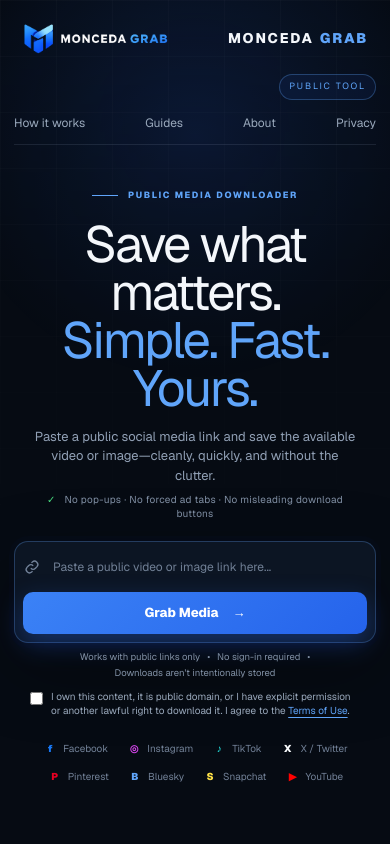
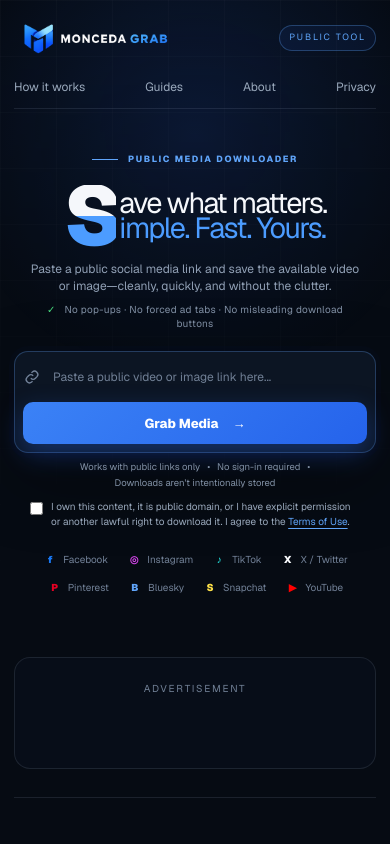
Before and after one commit to mmoncda/monceda-grab, a Next.js app: page / in a window 390 px wide. Shown: the top 844 px of the page. Built offline with nearby package versions, Linux system fonts and the light colour scheme.

Commit message:
Refine Monceda Grab hero and header

```diff
--- a/app/globals.css
+++ b/app/globals.css
@@ -1536,3 +1536,392 @@
     transform: none;
   }
 }
+
+/* ===== MONCEDA GRAB — HERO COPY SMALLER + CENTERED ===== */
+
+.hero-copy {
+  max-width: 700px;
+  margin-left: auto;
+  margin-right: auto;
+  font-size: 13px;
+  line-height: 1.45;
+  text-align: center;
+}
+
+@media (max-width: 430px) {
+  .hero-copy {
+    max-width: 92%;
+    font-size: 12px;
+    line-height: 1.45;
+  }
+}
+
+
+/* ===== MONCEDA GRAB — ONE SHARED HERO S ===== */
+
+.hero-title-shared-s {
+  display: flex !important;
+  align-items: center;
+  justify-content: center;
+  width: 100%;
+  gap: 3px;
+  margin-left: auto;
+  margin-right: auto;
+  text-align: left !important;
+}
+
+.hero-shared-s {
+  display: block;
+  flex: 0 0 auto;
+  margin-right: -2px;
+  font-size: 112px;
+  font-weight: 400;
+  line-height: 0.78;
+  letter-spacing: -0.08em;
+  color: #f5f7fb;
+  transform: translateY(1px);
+}
+
+.hero-shared-lines {
+  display: flex;
+  flex-direction: column;
+  align-items: flex-start;
+  justify-content: center;
+  line-height: 0.98;
+}
+
+.hero-shared-top,
+.hero-shared-bottom {
+  display: block;
+  white-space: nowrap;
+  font-size: 58px;
+  font-weight: 400;
+  letter-spacing: -0.055em;
+}
+
+.hero-shared-top {
+  color: #f5f7fb;
+}
+
+.hero-shared-bottom {
+  color: #4c9cff;
+}
+
+@media (max-width: 700px) {
+  .hero-title-shared-s {
+    gap: 2px;
+  }
+
+  .hero-shared-s {
+    font-size: 72px;
+  }
+
+  .hero-shared-top,
+  .hero-shared-bottom {
+    font-size: 36px;
+  }
+}
+
+@media (max-width: 430px) {
+  .hero-shared-s {
+    font-size: 58px;
+  }
+
+  .hero-shared-top,
+  .hero-shared-bottom {
+    font-size: 29px;
+  }
+}
+
+
+/* ===== MONCEDA GRAB — SHARED S LARGER ===== */
+
+.hero-shared-s {
+  font-size: 138px;
+  line-height: 0.72;
+  transform: translateY(2px);
+}
+
+@media (max-width: 700px) {
+  .hero-shared-s {
+    font-size: 86px;
+    line-height: 0.74;
+  }
+}
+
+@media (max-width: 430px) {
+  .hero-shared-s {
+    font-size: 68px;
+    line-height: 0.76;
+  }
+}
+
+
+/* ===== MONCEDA GRAB — SHARED S EXTRA LARGE ===== */
+
+.hero-shared-s {
+  font-size: 158px;
+  line-height: 0.68;
+  transform: translateY(3px);
+}
+
+@media (max-width: 700px) {
+  .hero-shared-s {
+    font-size: 96px;
+    line-height: 0.72;
+  }
+}
+
+@media (max-width: 430px) {
+  .hero-shared-s {
+    font-size: 76px;
+    line-height: 0.74;
+  }
+}
+
+
+/* ===== MONCEDA GRAB — SHARED S XXL ===== */
+
+.hero-shared-s {
+  font-size: 184px;
+  line-height: 0.64;
+  transform: translateY(4px);
+}
+
+@media (max-width: 700px) {
+  .hero-shared-s {
+    font-size: 112px;
+    line-height: 0.68;
+  }
+}
+
+@media (max-width: 430px) {
+  .hero-shared-s {
+    font-size: 88px;
+    line-height: 0.70;
+  }
+}
+
+
+/* ===== MONCEDA GRAB — SHARED S THICK + TWO TONE ===== */
+
+.hero-shared-s {
+  font-size: 184px;
+  font-weight: 900;
+  line-height: 0.72;
+  margin-right: -8px;
+  letter-spacing: -0.10em;
+
+  background: linear-gradient(
+    to bottom,
+    #f5f7fb 0%,
+    #f5f7fb 49%,
+    #4c9cff 49%,
+    #4c9cff 100%
+  );
+
+  -webkit-background-clip: text;
+  -webkit-text-fill-color: transparent;
+  background-clip: text;
+  color: transparent;
+
+  transform: translateY(3px);
+}
+
+@media (max-width: 700px) {
+  .hero-shared-s {
+    font-size: 112px;
+    font-weight: 900;
+    margin-right: -5px;
+  }
+}
+
+@media (max-width: 430px) {
+  .hero-shared-s {
+    font-size: 88px;
+    font-weight: 900;
+    margin-right: -4px;
+  }
+}
+
+
+/* ===== MONCEDA GRAB — SHARED S BALANCE + SPACING ===== */
+
+.hero-title-shared-s {
+  gap: 10px;
+}
+
+.hero-shared-s {
+  font-size: 172px;
+  font-weight: 900;
+  line-height: 0.74;
+  margin-right: 0;
+  letter-spacing: -0.08em;
+
+  background: linear-gradient(
+    to bottom,
+    #f5f7fb 0%,
+    #f5f7fb 50%,
+    #4c9cff 50%,
+    #4c9cff 100%
+  );
+
+  -webkit-background-clip: text;
+  -webkit-text-fill-color: transparent;
+  background-clip: text;
+  color: transparent;
+
+  transform: translateY(2px);
+}
+
+.hero-shared-lines {
+  transform: translateX(2px);
+}
+
+.hero-shared-top,
+.hero-shared-bottom {
+  font-size: 58px;
+  line-height: 0.98;
+}
+
+.hero-shared-top {
+  margin-bottom: -2px;
+}
+
+.hero-shared-bottom {
+  margin-top: -2px;
+}
+
+@media (max-width: 700px) {
+  .hero-title-shared-s {
+    gap: 6px;
+  }
+
+  .hero-shared-s {
+    font-size: 106px;
+    margin-right: 0;
+  }
+
+  .hero-shared-top,
+  .hero-shared-bottom {
+    font-size: 36px;
+  }
+}
+
+@media (max-width: 430px) {
+  .hero-title-shared-s {
+    gap: 4px;
+  }
+
+  .hero-shared-s {
+    font-size: 84px;
+  }
+
+  .hero-shared-top,
+  .hero-shared-bottom {
+    font-size: 29px;
+  }
+}
+
+
+/* ===== MONCEDA GRAB — SHARED S FINAL POLISH ===== */
+
+.hero-title-shared-s {
+  gap: 6px;
+}
+
+.hero-shared-s {
+  font-size: 172px;
+  font-weight: 900;
+  line-height: 0.74;
+  margin-right: 0;
+  letter-spacing: -0.08em;
+
+  background: linear-gradient(
+    to bottom,
+    #f5f7fb 0%,
+    #f5f7fb 50%,
+    #4c9cff 50%,
+    #4c9cff 100%
+  );
+
+  -webkit-background-clip: text;
+  -webkit-text-fill-color: transparent;
+  background-clip: text;
+  color: transparent;
+
+  transform: translateY(0);
+}
+
+.hero-shared-lines {
+  transform: translateX(0);
+}
+
+.hero-shared-top,
+.hero-shared-bottom {
+  font-size: 58px;
+  line-height: 0.98;
+}
+
+.hero-shared-top {
+  margin-bottom: -2px;
+}
+
+.hero-shared-bottom {
+  margin-top: -2px;
+}
+
+@media (max-width: 700px) {
+  .hero-title-shared-s {
+    gap: 4px;
+  }
+
+  .hero-shared-s {
+    font-size: 106px;
+    transform: translateY(0);
+  }
+
+  .hero-shared-top,
+  .hero-shared-bottom {
+    font-size: 36px;
+  }
+}
+
+@media (max-width: 430px) {
+  .hero-title-shared-s {
+    gap: 3px;
+  }
+
+  .hero-shared-s {
+    font-size: 84px;
+  }
+
+  .hero-shared-top,
+  .hero-shared-bottom {
+    font-size: 29px;
+  }
+}
+
+
+/* ===== MONCEDA GRAB — REMOVE DUPLICATE HEADER WORDMARK ===== */
+.brand {
+  gap: 0 !important;
+}
+
+.brand-text,
+.brand .brand-text {
+  display: none !important;
+  visibility: hidden !important;
+  width: 0 !important;
+  min-width: 0 !important;
+  max-width: 0 !important;
+  margin: 0 !important;
+  padding: 0 !important;
+  overflow: hidden !important;
+  opacity: 0 !important;
+  pointer-events: none !important;
+}
+
+.brand-mark {
+  margin-right: 0 !important;
+}
--- a/app/page.tsx
+++ b/app/page.tsx
@@ -606,7 +606,6 @@
             <span className="logo-wing logo-wing-right" />
             <span className="logo-center" />
           </span>
-          <span className="brand-name"><span>MONCEDA</span><b>GRAB</b></span>
         </a>
         <div className="nav-links">
           <a href="#how">How it works</a>
@@ -619,7 +618,14 @@
 
       <section className="hero shell" id="top">
         <div className="eyebrow"><span /> PUBLIC MEDIA DOWNLOADER</div>
-        <h1>Save what matters.<br /><em>Simple. Fast. Yours.</em></h1>
+        <h1 className="hero-title-shared-s" aria-label="Save what matters. Simple. Fast. Yours.">
+  <span className="hero-shared-s" aria-hidden="true">S</span>
+
+  <span className="hero-shared-lines" aria-hidden="true">
+    <span className="hero-shared-top">ave what matters.</span>
+    <span className="hero-shared-bottom">imple. Fast. Yours.</span>
+  </span>
+</h1>
         <p className="hero-copy">
           Paste a public social media link and save the available video or image—cleanly, quickly, and without the clutter.
         </p>
```
